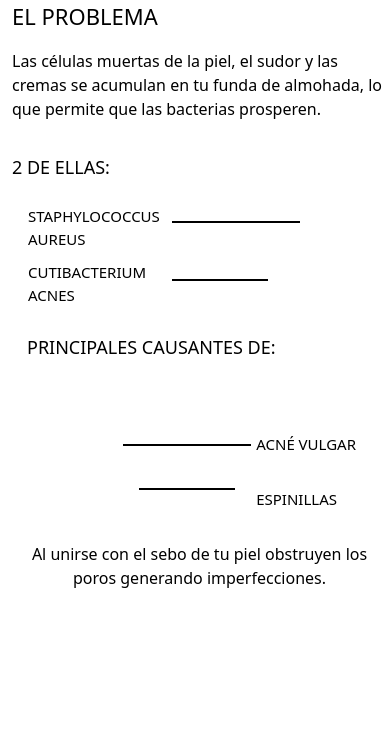
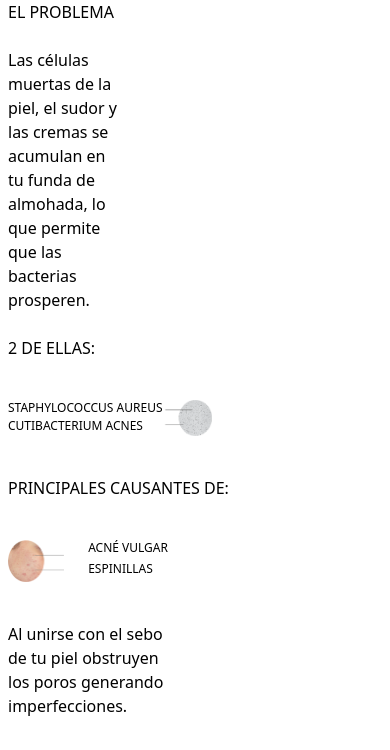
Before and after one commit to requin883/newtemplates, a website: page src/Cienciasection2/index.html in a window 390 px wide. Drawn offline with nearby package versions, Linux system fonts and the light colour scheme.

Commit message:
Fix style

```diff
--- a/src/Cienciasection2/index.html
+++ b/src/Cienciasection2/index.html
@@ -13,93 +13,67 @@
   <div id="cienciasection2">
     <template v-if="mobile">
       <section id="cienciasection2-mobile">
-        <div class="flex ml-3 justify-start w-full items-start gap-2.5 bg-white">
-          <div class="flex flex-col justify-start items-center flex-grow-0 flex-shrink-0 w-[375px] relative gap-8">
-            <div class="flex flex-col justify-start items-start flex-grow-0 flex-shrink-0 w-[375px] relative gap-4">
-              <p class="flex-grow-0 flex-shrink-0 text-[22px] text-left uppercase text-black">
-                El problema
-              </p>
-              <p class="flex-grow-0 flex-shrink-0 text-base text-left text-black">
-                Las células muertas de la piel, el sudor y las cremas se acumulan en tu funda de almohada,
-                lo que permite que las bacterias prosperen.
-              </p>
+        <div class="w-full ml-2 grid grid-flow-row gap-10">
+          <div class="grid grid-flow-row gap-6 w-[30vw]">
+            <p class="uppercase">El problema</p>
+            <p>Las células muertas de la piel, el sudor y las cremas se acumulan en tu funda de almohada, lo que permite
+              que las
+              bacterias prosperen.</p>
+            <p class="uppercase">2 de ellas:</p>
           </div>
-            <div class="flex flex-col flex-grow-0 flex-shrink-0 w-full relative gap-6">
-              <p class="flex-grow-0 flex-shrink-0 text-lg text-left uppercase text-black">2 de ellas:</p>
-              <div class="flex justify-between items-center flex-grow-0 flex-shrink-0 w-full relative px-4">
-                <div class="flex flex-col justify-center items-start flex-grow-0 flex-shrink-0 relative gap-4">
-                  <p class="flex-grow-0 flex-shrink-0 w-36 h-10 text-[15px] text-left uppercase text-black">
-                    STAPHYLOCOCCUS AUREUS
-                  </p>
-                  <p class="flex-grow-0 flex-shrink-0 w-[125px] h-10 text-[15px] text-left uppercase text-black">
-                    CUTIBACTERIUM ACNES
-                  </p>
+          <div class="grid grid-flow-col w-[20rem]">
+            <div class="grid grid-flow-row text-xs">
+              <p>STAPHYLOCOCCUS AUREUS</p>
+              <p>CUTIBACTERIUM ACNES</p>
             </div>
-                <span class="absolute w-32 h-0.5 top-4 z-50 bg-black left-40"></span>
-                <span class="absolute w-24 h-0.5 bottom-5 z-50 bg-black left-40"></span>
+            <img class="w-[30%]" src="./assets/1updated.png" alt="">
           </div>
-              <img class="absolute right-0 top-6" src="./assets/Ciencia_image_02 (1).png" alt="">
+          <p class="uppercase">Principales causantes de:</p>
+          <div class="grid grid-flow-col w-[10rem]">
+            <div class="grid grid-flow-row text-xs order-2">
+              <p>ACNÉ VULGAR</p>
+              <p>ESPINILLAS</p>
             </div>
-            <div class="flex flex-col justify-start items-start flex-grow-0 flex-shrink-0 relative gap-6">
-              <p class="flex-grow-0 flex-shrink-0 w-[345px] h-[23px] text-lg text-left uppercase text-black">
-                Principales causantes de:
-              </p>
-              <div class="flex justify-between items-end flex-grow-0 flex-shrink-0 w-full relative px-4">
-                <span class="absolute w-32 h-0.5 top-16 z-50 bg-black left-24"></span>
-                <span class="absolute w-24 h-0.5 bottom-5 z-50 bg-black left-28"></span>
-                <img class="absolute bottom-0 left-0" src="./assets/Ciencia_image_02.png" alt="">
-                <div
-                  class="flex justify-end items-end flex-grow-0 flex-shrink-0 w-[130px] h-[130px] gap-2.5 bg-[url(&#x27;ciencia_image_02-2.png&#x27;)] bg-cover bg-no-repeat bg-center">
+            <img class="order-1 w-[70%]" src="./assets/2updated.png" alt="">
           </div>
-                <div class="flex flex-col justify-end items-start flex-grow-0 flex-shrink-0 relative gap-8">
-                  <p class="flex-grow-0 flex-shrink-0 text-[15px] text-left uppercase text-black">
-                    ACNÉ VULGAR
-                  </p>
-                  <p class="flex-grow-0 flex-shrink-0 text-[15px] text-left uppercase text-black">
-                    ESPINILLAS
-                  </p>
-                </div>
-              </div>
-            </div>
-            <p class="flex-grow-0 flex-shrink-0 text-base text-center text-black">
-              Al unirse con el sebo de tu piel obstruyen los poros generando imperfecciones.
-            </p>
-          </div>
+          <p class="w-[40vw]">Al unirse con el sebo de tu piel obstruyen los poros generando imperfecciones.</p>
         </div>
       </section>
     </template>
     <template v-else>
       <section id="cienciasection2-desktop">
-        <div class="w-full">
-          <div class="grid place-items-center grid-flow-row gap-10 w-10/12 ml-4">
-            <h1 class="uppercase">el problema</h1>
-            <p class="text-center text-sm">Las células muertas de la piel, el sudor y las cremas se acumulan en tu funda
-              de
-              almohada, lo que permite
+        <section id="cienciasection2-mobile">
+          <div class="w-full grid grid-flow-row place-items-center gap-4">
+            <div>
+              <h1 class="uppercase">El problema</h1>
+              <p>Las células muertas de la piel, el sudor y las cremas se acumulan en tu funda de almohada, lo que
+                permite
                 que las
                 bacterias prosperen.</p>
-            <div class="grid ml-10 grid-flow-col w-full uppercase justify-evenly">
+            </div>
+            <div class="w-full grid grid-flow-col justify-evenly">
               <p>2 de ellas:</p>
               <p>Principales causantes de:</p>
             </div>
-            <div class="grid relative grid-flow-col w-full mt-10 uppercase">
-              <div>
-                <img class="absolute top-[-1rem] left-[18rem]" src="./assets/Ciencia_image_02 (1).png" alt="">
-                <img class="absolute top-[-1rem] left-[30rem]" src="./assets/Ciencia_image_02.png" alt="">
-              </div>
-              <div class="grid justify-start mr-[10rem] grid-flow-row gap-10 relative">
-                <span class="absolute w-24 h-0.5 bg-black top-4 left-[13rem]"></span>
-                <span class="absolute w-20 h-0.5 bg-black bottom-10 left-[15rem]"></span>
-                <span class="absolute w-0.5 h-24 bg-black bottom-10 left-[28rem]"></span>
+            <div class="w-full justify-evenly items-center text-sm grid grid-flow-col w-[60vw] gap-4">
+              <div class="grid grid-flow-col">
+                <div class="grid grid-flow-row">
                   <p>STAPHYLOCOCCUS AUREUS</p>
                   <p>CUTIBACTERIUM ACNES</p>
                 </div>
-              <div class="grid justify-end ml-96 grid-flow-row gap-10 relative">
-                <span class="absolute w-24 h-0.5 bg-black top-4 right-24"></span>
-                <span class="absolute w-16 h-0.5 bg-black bottom-10 right-28"></span>
+                <img class="w-[20vw]" src="./assets/1updated.png" alt="">
+              </div>
+              <span class="w-0.5 h-[18vh] bg-black"></span>
+              <div class="grid text-sm grid-flow-col">
+                <img class="w-[20vw]" src="./assets/2updated.png" alt="">
+                <div class="grid grid-flow-row">
                   <p>ACNÉ VULGAR</p>
                   <p>ESPINILLAS</p>
                 </div>
+              </div>
+            </div>
+            <div>
+              <p>Al unirse con el sebo de tu piel obstruyen los poros generando imperfecciones.</p>
             </div>
           </div>
   </div>
```
Also changed, not shown: dist/output.css. Lines whose indentation alone changed are shown as unchanged.
